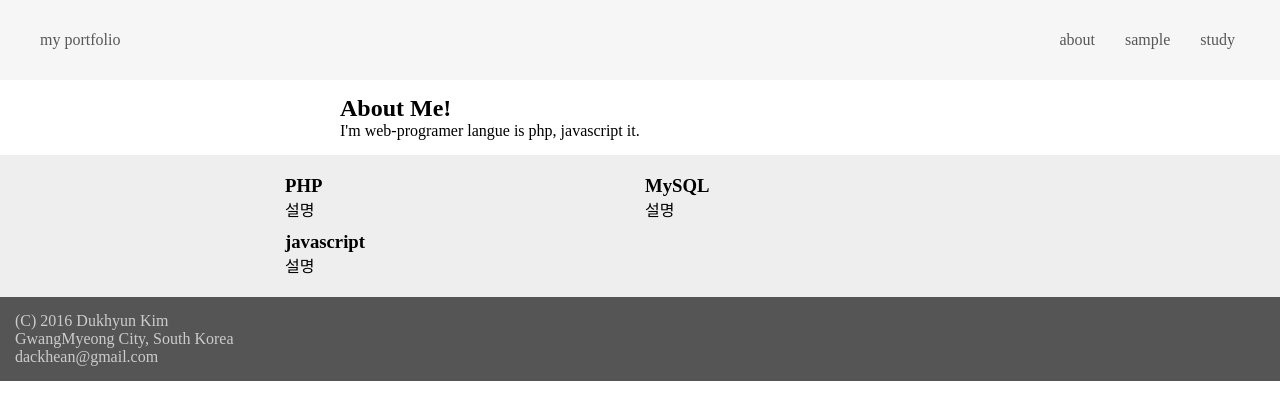
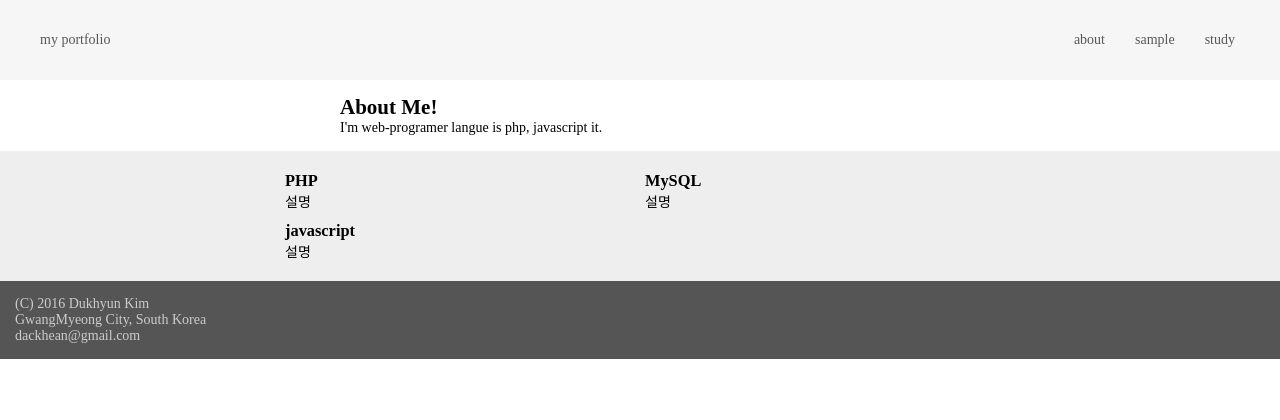
Before and after one commit to dukhyun/portflio, a PHP site: page / in a window 1280 px wide. Shown: the top 420 px of the page. Run offline with PHP 8.4, Linux system fonts and the light colour scheme.

Commit message:
9. 7 update

```diff
--- a/css/style.css
+++ b/css/style.css
@@ -1,11 +1,12 @@
 @charset "UTF-8";
 * { box-sizing: border-box; margin: 0; }
+html { font-size: 14px; }
 a { color:#575757; text-decoration:none; outline:0; }
 a:hover { color: blue; }
+li { list-style: none; }
 .both { overflow: hidden; }
 .both:before, .both:after { content: " "; display: block; }
 .both:after { clear: both; }
-li { list-style: none; }
 .floatleft { float: left; }
 .floatright { float: right; }
 /* board.css */
@@ -24,9 +25,11 @@ header {
 	padding: 0 40px;
 	background-color: rgba(245,245,245,0.9);
 }
-#navi li {
+/* nav.css */
+#nav li {
 	margin-left: 20px;
 	padding: 0 5px;
+	float: left;
 }
 /* foot.css */
 footer {
--- a/html/index.php
+++ b/html/index.php
@@ -2,6 +2,7 @@
 <html>
 <head>
 <meta charset="UTF-8">
+<meta name="viewport" content="width=device-width, initial-scale=1.0">
 <link rel="stylesheet" type="text/css" href="/css/style.css">
 </head>
 <body>
--- a/html/wysiwyg/insert_db.php
+++ b/html/wysiwyg/insert_db.php
@@ -1,6 +1,6 @@
 <?php
 $root = '../';
-include $root.'/../include/db_host.php';
+include $root.'/../include/mysqli_function.php';
 $conn = db_connect();
 
 if (isset($_POST['myeditablediv'])) {
--- a/html/wysiwyg/view.php
+++ b/html/wysiwyg/view.php
@@ -1,7 +1,7 @@
 <link rel="stylesheet" type="text/css" href="prism.css">
 <script src="prism.js"></script>
 <?php
-include_once $root.'/../include/db_host.php';
+include_once $root.'/../include/mysqli_function.php';
 $conn = db_connect();
 
 $select_query = 'SELECT * FROM temp';
--- a/include/header.php
+++ b/include/header.php
@@ -1,15 +1,15 @@
 <!-- header -->
 <?php
-include_once $root.'/../include/db_host.php';
+// include_once $root.'/../include/mysqli_function.php';
 ?>
 
 <header class="both">
 	<div id="title" class="floatleft"><a href="/">my portfolio</a></div>
-	<div id="navi" class="floatright">
+	<nav id="nav" class="floatright">
 		<ul>
-			<li class="floatleft"><a href="/">about</a></li>
-			<li class="floatleft"><a href="/sample/">sample</a></li>
-			<li class="floatleft"><a href="/study/">study</a></li>
+			<li><a href="/">about</a></li>
+			<li><a href="/sample/">sample</a></li>
+			<li><a href="/study/">study</a></li>
 		</ul>
-	</div>
+	</nav>
 </header>
```
Also changed, not shown: include/host.php (added, +9 -0 lines), include/mysqli_function.php (renamed from include/db_host.php).
